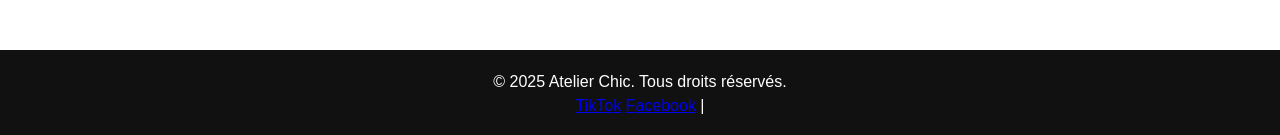
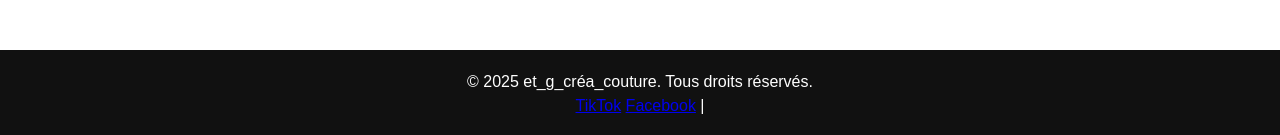
Before and after one commit to IFAZANE/haute_couture, a plain HTML site: page index.html in a window 1280 px wide. Shown: the part 4080-4215 px from the top of the page. Drawn offline with Linux system fonts and the light colour scheme.

Commit message:
index.html

```diff
--- a/index.html
+++ b/index.html
@@ -236,7 +236,7 @@
 
   <!-- Footer -->
   <footer class="animate">
-    <p>&copy; 2025 Atelier Chic. Tous droits réservés.</p>
+    <p>&copy; 2025 et_g_créa_couture. Tous droits réservés.</p>
     <div class="socials">
      <a href="https://www.tiktok.com/@etgcreacouture?_t=ZN-8z8DMwe3R6E&_r=1">TikTok</a>
       <a href="#">Facebook</a> |
```
